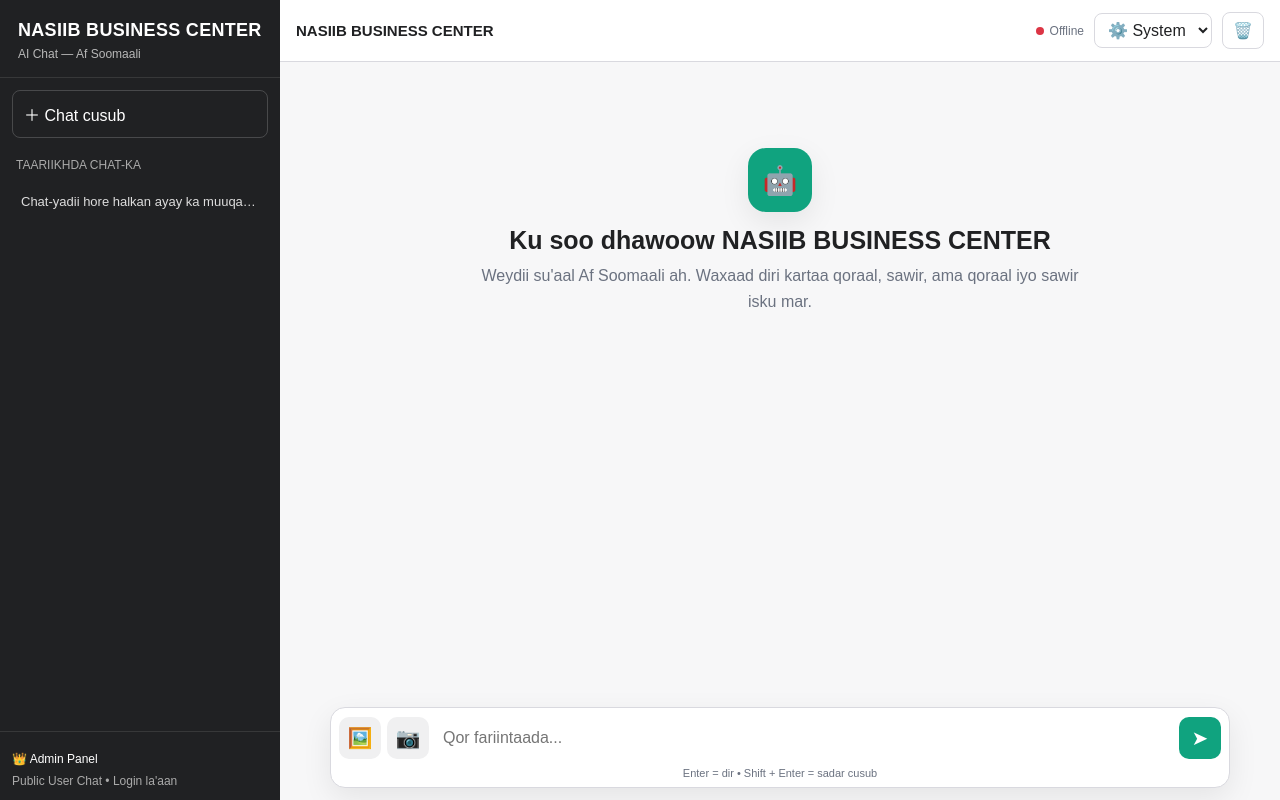
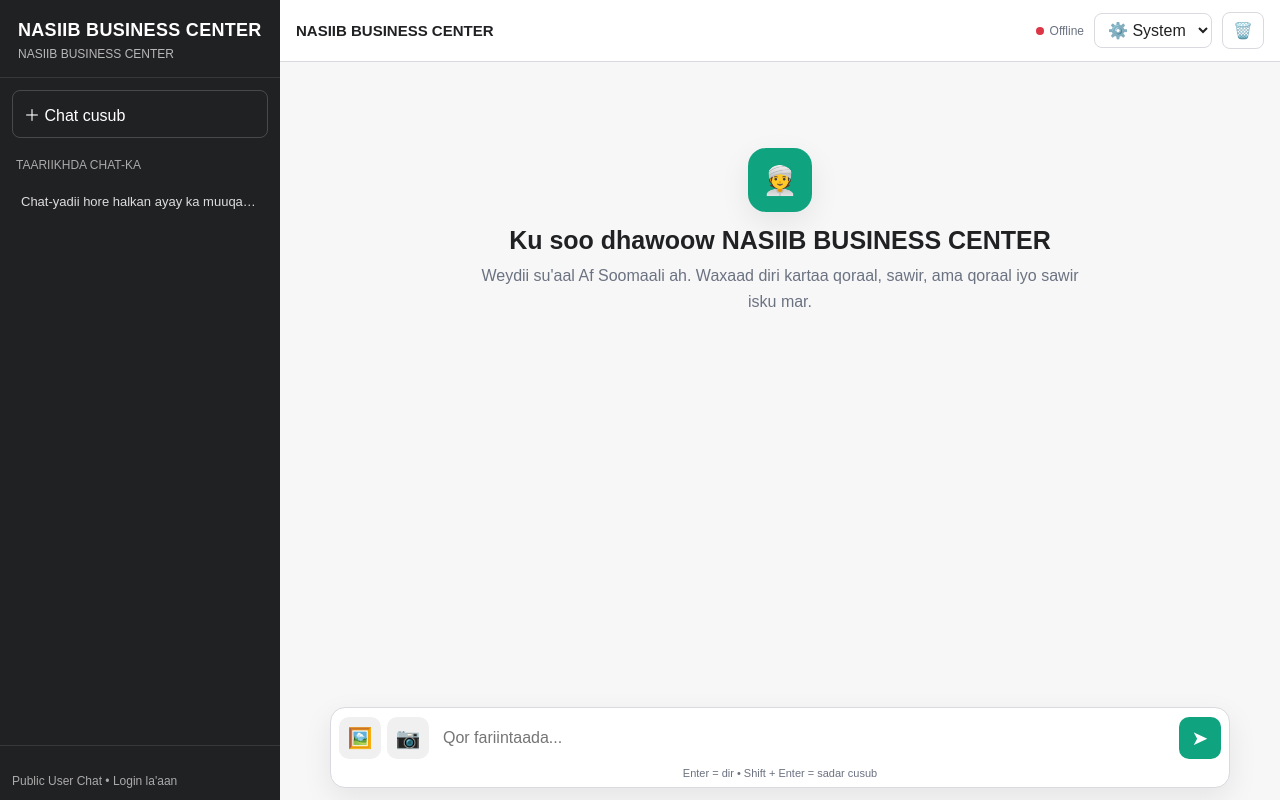
Before and after one commit to Xusee/ai-chat-somali, a website: page public/index.html in a window 1280 px wide. Drawn offline with Linux system fonts and the light colour scheme; no server answers.

```diff
--- a/public/index.html
+++ b/public/index.html
@@ -12,7 +12,7 @@
 
   <meta
     name="description"
-    content="NASIIB BUSINESS CENTER - AI Chat Somali"
+    content="NASIIB BUSINESS CENTER - ENG cabdilahi xuseen"
   >
 
   <title>NASIIB BUSINESS CENTER</title>
@@ -1104,7 +1104,7 @@
         </h1>
 
         <p>
-          AI Chat — Af Soomaali
+           NASIIB BUSINESS CENTER
         </p>
 
       </div>
@@ -1145,7 +1145,7 @@
           class="admin-link"
           href="/admin/"
         >
-          👑 Admin Panel
+
         </a>
 
         <div>
@@ -1268,7 +1268,7 @@
           >
 
             <div class="welcome-icon">
-              🤖
+              👳
             </div>
 
 
```
